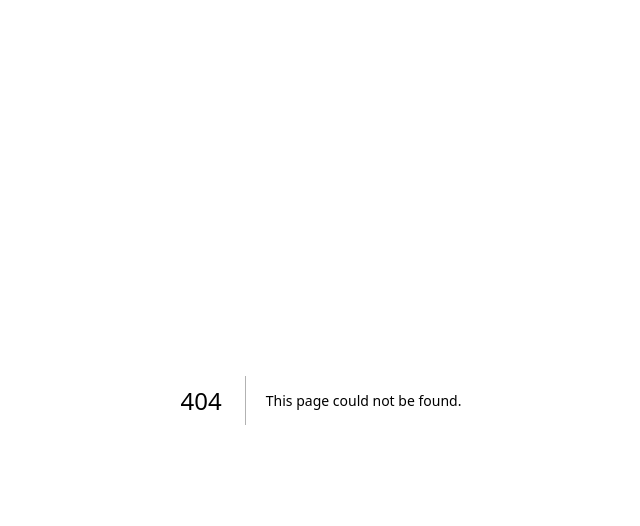
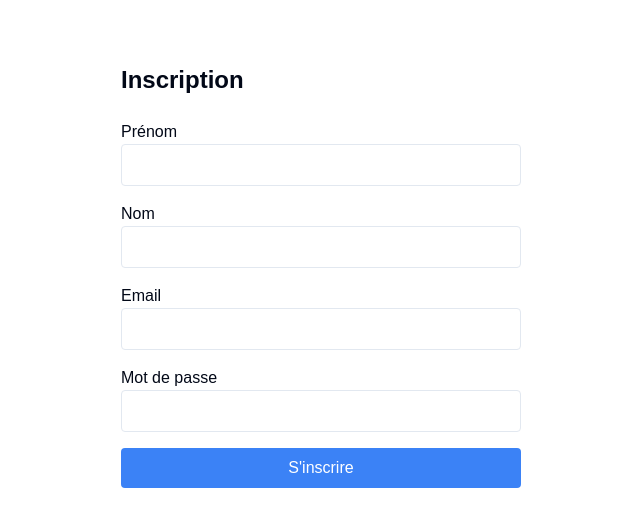
Before and after one commit to fullmc/next-booking, a Next.js app: page /register in a window 1280 px wide. Before the commit this address had no page. Shown: the top 526 px of the page, without its empty margins (319-959 px from the left). Built offline with nearby package versions, Linux system fonts and the light colour scheme.

Commit message:
✨ feat: login and register form and routes

```diff
--- /dev/null
+++ b/app/api/auth/register/route.ts
@@ -0,0 +1,43 @@
+import { hash } from 'bcrypt';
+import { prisma } from '@/lib/prisma';
+import { NextResponse } from 'next/server';
+
+export async function POST(req: Request) {
+  try {
+    const { first_name, last_name, email, password, role = 'USER' } = await req.json();
+
+    // Vérifier si l'utilisateur existe déjà
+    const existingUser = await prisma.user.findUnique({
+      where: { email }
+    });
+
+    if (existingUser) {
+      return NextResponse.json(
+        { error: 'Cet email est déjà utilisé' },
+        { status: 400 }
+      );
+    }
+
+    // Hasher le mot de passe
+    const hashedPassword = await hash(password, 10);
+
+    // Créer l'utilisateur
+    const user = await prisma.user.create({
+      data: {
+        first_name,
+        last_name,
+        email,
+        password: hashedPassword,
+        role,
+      },
+    });
+
+    const { password: _, ...userWithoutPassword } = user;
+    return NextResponse.json(userWithoutPassword);
+  } catch (error) {
+    return NextResponse.json(
+      { error: 'Erreur lors de l\'inscription' },
+      { status: 500 }
+    );
+  }
+}
--- /dev/null
+++ b/app/components/auth/LoginForm.tsx
@@ -0,0 +1,63 @@
+'use client';
+
+import { signIn } from 'next-auth/react';
+import { useState } from 'react';
+import { useRouter } from 'next/navigation';
+
+export default function LoginForm() {
+  const router = useRouter();
+  const [error, setError] = useState('');
+
+  const handleSubmit = async (e: React.FormEvent<HTMLFormElement>) => {
+    e.preventDefault();
+    const formData = new FormData(e.currentTarget);
+
+    const result = await signIn('credentials', {
+      email: formData.get('email'),
+      password: formData.get('password'),
+      redirect: false,
+    });
+
+    if (result?.error) {
+      setError('Email ou mot de passe incorrect');
+    } else {
+      router.push('/profile');
+      router.refresh();
+    }
+  };
+
+  return (
+    <form onSubmit={handleSubmit} className="space-y-4">
+      {error && <div className="text-red-500">{error}</div>}
+
+      <div>
+        <label htmlFor="email">Email</label>
+        <input
+          type="email"
+          id="email"
+          name="email"
+          required
+          className="w-full p-2 border rounded"
+        />
+      </div>
+
+      <div>
+        <label htmlFor="password">Mot de passe</label>
+        <input
+          type="password"
+          id="password"
+          name="password"
+          required
+          className="w-full p-2 border rounded"
+        />
+      </div>
+
+      <button
+        type="submit"
+        className="w-full bg-blue-500 text-white p-2 rounded hover:bg-blue-600"
+      >
+        Se connecter
+      </button>
+    </form>
+  );
+}
--- /dev/null
+++ b/app/components/auth/RegisterForm.tsx
@@ -0,0 +1,95 @@
+'use client';
+
+import { useState } from 'react';
+import { useRouter } from 'next/navigation';
+
+export default function RegisterForm() {
+  const router = useRouter();
+  const [error, setError] = useState('');
+
+  const handleSubmit = async (e: React.FormEvent<HTMLFormElement>) => {
+    e.preventDefault();
+    const formData = new FormData(e.currentTarget);
+
+    try {
+      const res = await fetch('/api/auth/register', {
+        method: 'POST',
+        body: JSON.stringify({
+          prenom: formData.get('prenom'),
+          nom: formData.get('nom'),
+          email: formData.get('email'),
+          motdepasse: formData.get('motdepasse'),
+        }),
+        headers: {
+          'Content-Type': 'application/json',
+        },
+      });
+
+      if (res.ok) {
+        router.push('/login');
+      } else {
+        const data = await res.json();
+        setError(data.error);
+      }
+    } catch (error) {
+      setError('Une erreur est survenue');
+    }
+  };
+
+  return (
+    <form onSubmit={handleSubmit} className="space-y-4">
+      {error && <div className="text-red-500">{error}</div>}
+
+      <div>
+        <label htmlFor="prenom">Prénom</label>
+        <input
+          type="text"
+          id="prenom"
+          name="prenom"
+          required
+          className="w-full p-2 border rounded"
+        />
+      </div>
+
+      <div>
+        <label htmlFor="nom">Nom</label>
+        <input
+          type="text"
+          id="nom"
+          name="nom"
+          required
+          className="w-full p-2 border rounded"
+        />
+      </div>
+
+      <div>
+        <label htmlFor="email">Email</label>
+        <input
+          type="email"
+          id="email"
+          name="email"
+          required
+          className="w-full p-2 border rounded"
+        />
+      </div>
+
+      <div>
+        <label htmlFor="motdepasse">Mot de passe</label>
+        <input
+          type="password"
+          id="motdepasse"
+          name="motdepasse"
+          required
+          className="w-full p-2 border rounded"
+        />
+      </div>
+
+      <button
+        type="submit"
+        className="w-full bg-blue-500 text-white p-2 rounded hover:bg-blue-600"
+      >
+        S'inscrire
+      </button>
+    </form>
+  );
+}
--- /dev/null
+++ b/app/login/page.tsx
@@ -0,0 +1,10 @@
+import LoginForm from '@/app/components/auth/LoginForm';
+
+export default function LoginPage() {
+  return (
+    <div className="max-w-md mx-auto mt-10 p-6">
+      <h1 className="text-2xl font-bold mb-6">Connexion</h1>
+      <LoginForm />
+    </div>
+  );
+}
--- a/app/page.tsx
+++ b/app/page.tsx
@@ -1,11 +1,18 @@
 "use client";
 import { Button } from "@/components/ui/button"
+import { useRouter } from 'next/navigation';
 
 export default function Home() {
+  const router = useRouter();
+
   return (
     <>
-      <h1>Hello World</h1>
-      <Button variant="outline" className="bg-red-500">Button</Button>
+      <h1>COUCOU JE SUIS RACISTE ET JE VEUX TOUT LE MONDE RACISTE ET VIVE ZEMMOUR</h1>
+      <Button variant="outline" className="bg-red-500" onClick={() => router.push('/login')}>Login</Button>
+      <Button variant="outline" className="bg-red-500" onClick={() => router.push('/register')}>Register</Button>
     </>
   );
 }
+
+
+console.log("GROS CACA BOUDIN QUI PUE DE RACISTE")
--- /dev/null
+++ b/app/register/page.tsx
@@ -0,0 +1,10 @@
+import RegisterForm from '@/app/components/auth/RegisterForm';
+
+export default function RegisterPage() {
+  return (
+    <div className="max-w-md mx-auto mt-10 p-6">
+      <h1 className="text-2xl font-bold mb-6">Inscription</h1>
+      <RegisterForm />
+    </div>
+  );
+}
--- /dev/null
+++ b/lib/prisma.ts
@@ -0,0 +1,11 @@
+import { PrismaClient } from '@prisma/client'
+
+const globalForPrisma = global as unknown as { prisma: PrismaClient }
+
+export const prisma =
+  globalForPrisma.prisma ||
+  new PrismaClient({
+    log: ['query'],
+  })
+
+if (process.env.NODE_ENV !== 'production') globalForPrisma.prisma = prisma
--- a/package.json
+++ b/package.json
@@ -12,6 +12,7 @@
     "@next-auth/prisma-adapter": "^1.0.7",
     "@prisma/client": "^5.10.2",
     "@radix-ui/react-slot": "^1.1.1",
+    "bcrypt": "^5.1.1",
     "class-variance-authority": "^0.7.1",
     "clsx": "^2.1.1",
     "lucide-react": "^0.474.0",
@@ -25,6 +26,7 @@
   },
   "devDependencies": {
     "@eslint/eslintrc": "^3",
+    "@types/bcrypt": "^5.0.2",
     "@types/node": "^20",
     "@types/react": "^19",
     "@types/react-dom": "^19",
```
Also changed, not shown: 1 other file (tests, documents, lock files or other folders).
